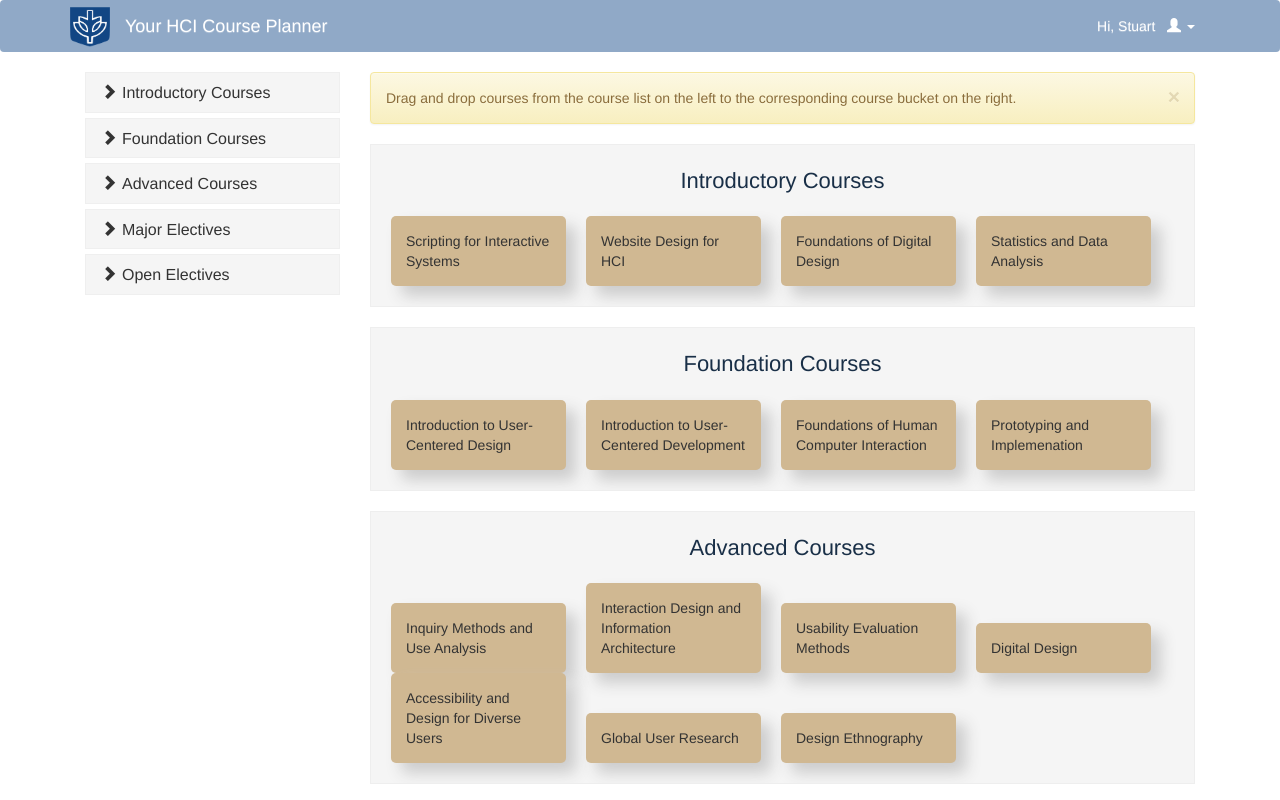
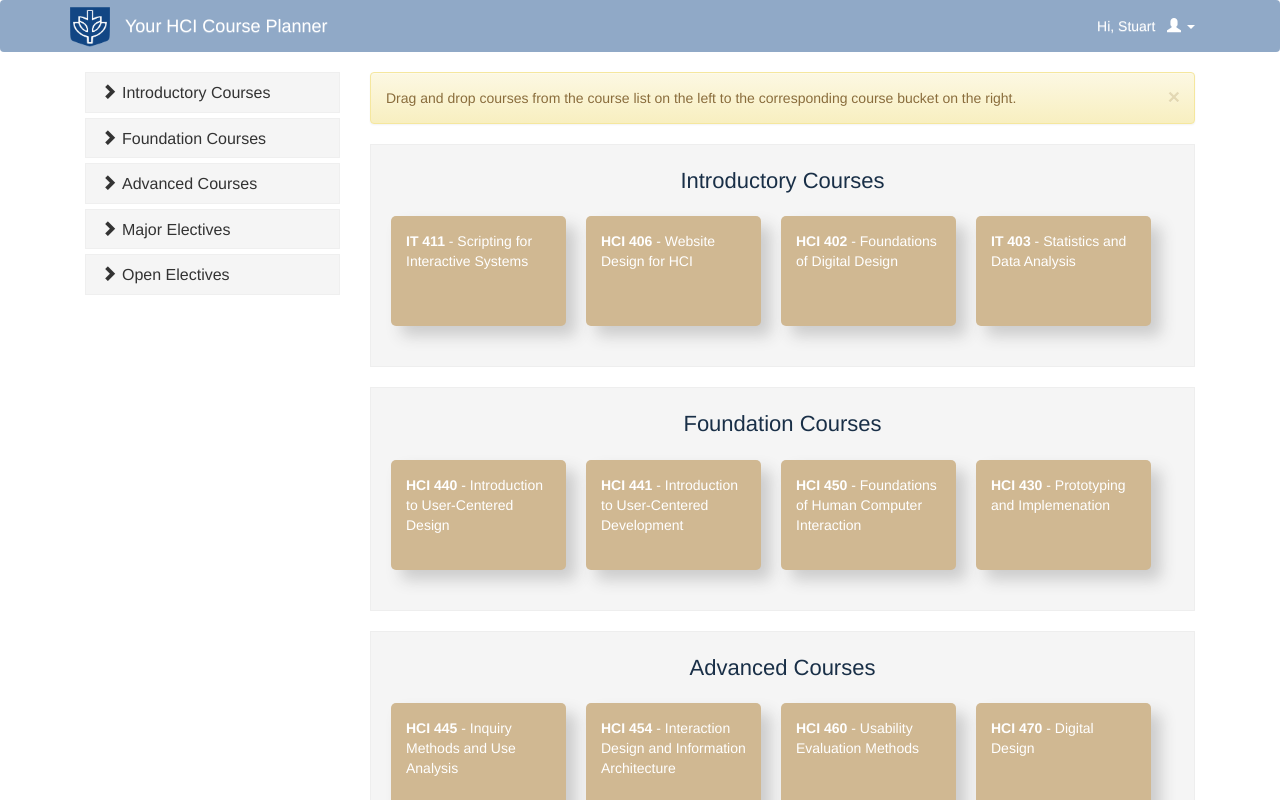
Before and after one commit to cdalto/hci590, a Vue app in the folder course-planner/: page / in a window 1280 px wide. Shown: the top 800 px of the page. Built offline with nearby package versions, Linux system fonts and the light colour scheme.

Commit message:
css changes

```diff
--- a/course-planner/src/components/CourseBucket.vue
+++ b/course-planner/src/components/CourseBucket.vue
@@ -2,8 +2,8 @@
 	<div class="bucket_wrapper">
     <draggable v-model="list" @start="drag=true" @end="drag=false" class="course_bucket">
       <div class="bucket_title">{{heading}}</div>
-		  <div v-for="course in list" class="course_box">{{course.name}}
-	  	</div>
+		  <div v-for="course in list" class="course_box"><strong>{{course.code}}</strong> - {{course.name}}
+	  	  </div>
     </draggable>
 	</div>
 </template>
@@ -38,6 +38,10 @@ export default {
   display: inline-block;
   padding: 15px;
   box-shadow: 10px 10px 15px #ccc;
+  color:#fff;
+  margin-bottom: 20px;
+  vertical-align: top;
+  height: 110px;
 }
 .bucket_title {
   color: #192f47;
```
